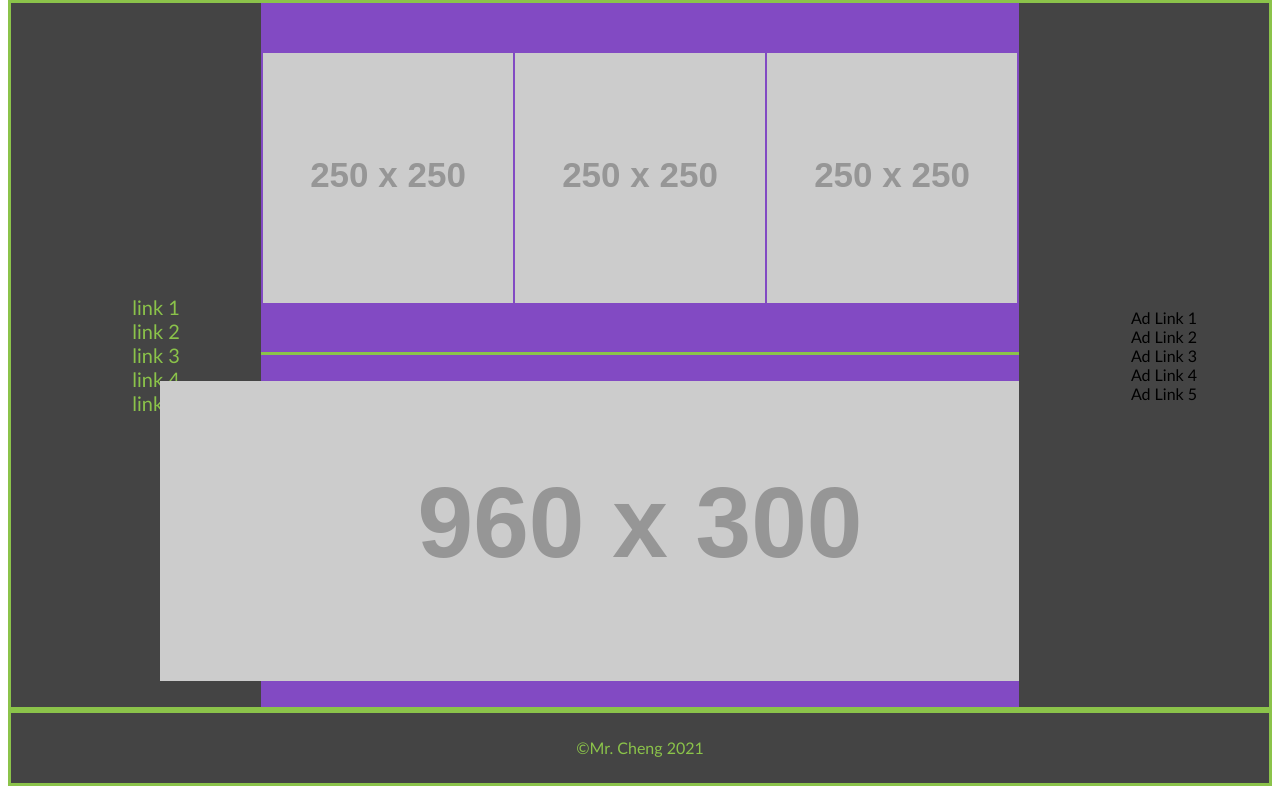
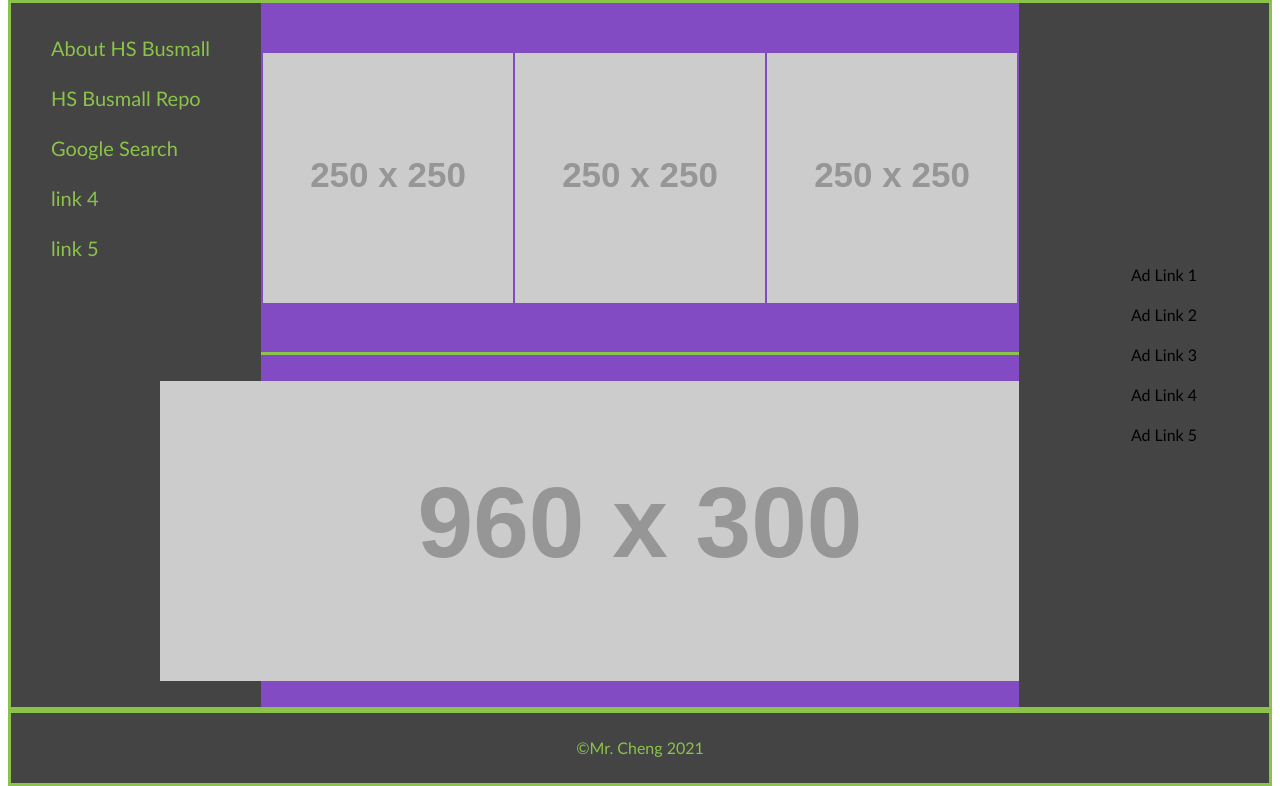
Before and after one commit to calvincheng919/hs_busmall, a plain HTML site: page index.html in a window 1280 px wide. Shown: the part 84-870 px from the top of the page. Drawn offline with Linux system fonts and the light colour scheme; placeholder pictures from the web are drawn by us.

Commit message:
added.side.nav.style

```diff
--- a/index.html
+++ b/index.html
@@ -21,12 +21,12 @@
       </header>
 
       <main>
-        <nav class="centerWords">
+        <nav class="navAlign">
 
           <ul>
-            <li><a href="http://google.com">link 1</a></li>
-            <li><a href="http://google.com">link 2</a></li>
-            <li><a href="http://google.com">link 3</a></li>
+            <li><a href="./pages/about.html">About HS Busmall</a></li>
+            <li><a href="https://github.com/calvincheng919/hs_busmall.git">HS Busmall Repo</a></li>
+            <li><a href="http://google.com">Google Search</a></li>
             <li><a href="http://google.com">link 4</a></li>
             <li><a href="http://google.com">link 5</a></li>
           </ul>
--- a/style/core.css
+++ b/style/core.css
@@ -58,6 +58,15 @@ nav > ul {
   align-items: center;
 }
 
+.navAlign {
+  display: flex;
+  flex-direction: column;
+  justify-content: flex-start;
+  align-items:flex-start;
+  background-color: #444;
+}
+
+
 a:link {
   color: #8bc34a;
   background-color: transparent;
@@ -81,3 +90,7 @@ a:active {
   background-color: transparent;
   text-decoration: underline;
 }
+
+ul {
+  line-height: 250%
+}
```
Also changed, not shown: pages/about.html (added, +15 -0 lines).
